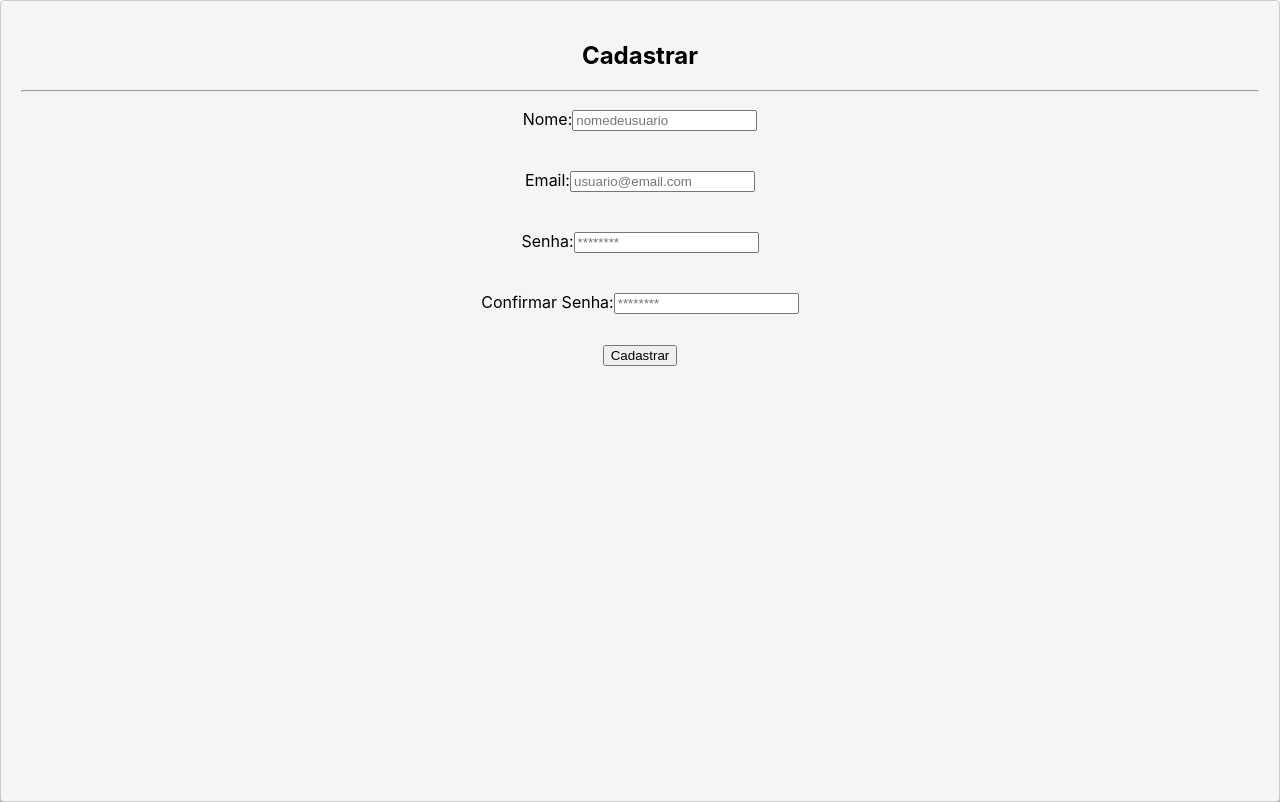
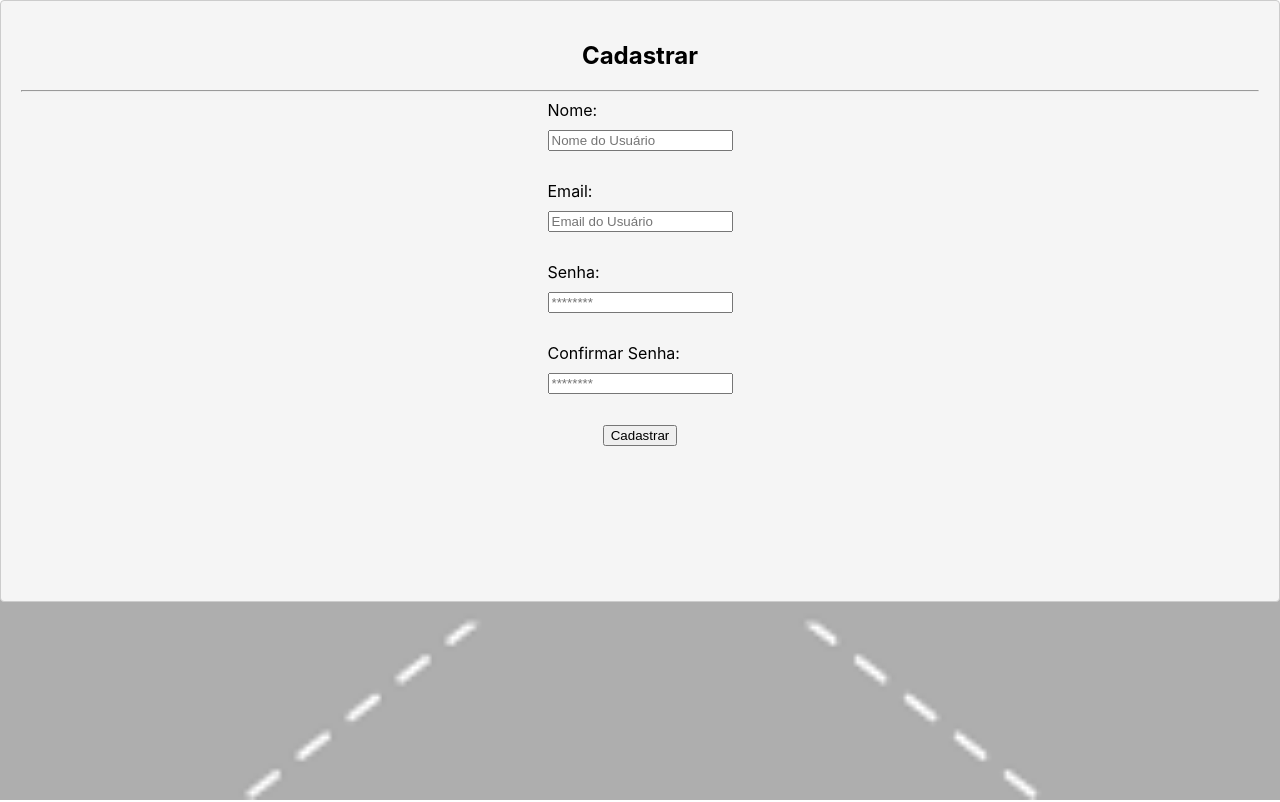
Before and after one commit to Paryblocks/Arscribes, a React (Create React App) app: page /cadastro in a window 1280 px wide. Built offline with nearby package versions, Linux system fonts and the light colour scheme.

Commit message:
Cadastro de Usuário

```diff
--- a/package.json
+++ b/package.json
@@ -6,6 +6,7 @@
     "@testing-library/jest-dom": "^5.14.1",
     "@testing-library/react": "^13.0.0",
     "@testing-library/user-event": "^13.2.1",
+    "firebase": "^9.22.2",
     "react": "^18.2.0",
     "react-dom": "^18.2.0",
     "react-router-dom": "^6.12.0",
--- a/src/App.css
+++ b/src/App.css
@@ -1,5 +1,10 @@
 .App {
   text-align: center;
+}
+
+.container {
+  min-height: 60vh;
+  margin-bottom: 5em;
 }
 
 body {
--- /dev/null
+++ b/src/firebase/config.js
@@ -0,0 +1,15 @@
+import { initializeApp } from "firebase/app";
+import { getFirestore } from "firebase/firestore";
+
+const firebaseConfig = {
+  apiKey: "AIzaSyCg1o4GSTqiamzZIhJR5b6AK-2Yffvwl00",
+  authDomain: "arscribes-3c156.firebaseapp.com",
+  projectId: "arscribes-3c156",
+  storageBucket: "arscribes-3c156.appspot.com",
+  messagingSenderId: "697068104061",
+  appId: "1:697068104061:web:400cbd6d91c17dc3094414"
+};
+
+const app = initializeApp(firebaseConfig);
+const db = getFirestore(app);
+export { db };
--- /dev/null
+++ b/src/hooks/useAuthentication.js
@@ -0,0 +1,66 @@
+import { db } from "../firebase/config"
+
+import { getAuth, createUserWithEmailAndPassword, SignInWithEmailAndPassword, updateProfile, signOut} from 'firebase/auth'
+import { useState, useEffect } from 'react'
+
+export const useAuthentication = () => {
+    const [error, setError] = useState(null)
+    const [loading, setLoading] = useState(null)
+
+    const [cancelled, setCancelled] = useState(false)
+
+    const auth = getAuth()
+
+    function checkIfIsCancelled(){
+        if(cancelled){
+            return
+        }
+    }
+
+    const createUser = async (data) => {
+        checkIfIsCancelled()
+        setLoading(true)
+        setError(null)
+
+        try{
+            const {user} = await createUserWithEmailAndPassword(
+                auth,
+                data.email,
+                data.senha
+            )
+
+            await updateProfile(user, {
+                displayName: data.nome
+            })
+
+            setLoading(false)
+
+            return user
+
+        }catch(error){
+            console.log(error.message)
+            console.log(typeof error.message)
+
+            let systemErrorMessage
+            if(error.message.includes("Password")){
+                systemErrorMessage = "A senha precisa conter pelo menos 6 caracteres."
+            }else if(error.message.includes("email-already")){
+                systemErrorMessage = "E-mail já cadastrado."
+            } else {
+                systemErrorMessage = "Ocorreu um erro, por favor, tente mais tarde."
+            }
+            setError(systemErrorMessage)
+        }
+    }
+
+    useEffect(() => {
+        return () => setCancelled(true)
+    }, [])
+
+    return {
+        auth,
+        createUser,
+        error,
+        loading,
+    }
+}
--- a/src/pages/Cadastro/Cadastro.js
+++ b/src/pages/Cadastro/Cadastro.js
@@ -1,31 +1,68 @@
+import { useAuthentication } from '../../hooks/useAuthentication'
 import styles from './Cadastro.module.css'
+import { useState, useEffect } from 'react'
 
 const Cadastro = () => {
+  const [nome, setNome] = useState("")
+  const [email, setEmail] = useState("")
+  const [senha, setSenha] = useState("")
+  const [confirmSenha, setConfirmSenha] = useState("")
+  const [error, setError] = useState("")
+
+  const { createUser, error: authError, loading } = useAuthentication();
+
+  const handleSubmit = async (e) => {
+    e.preventDefault()
+    setError("")
+
+    const user = {
+      nome,
+      email,
+      senha
+    }
+
+    if(senha !== confirmSenha){
+      setError("As senhas precisam ser iguais!")
+      return
+    }
+
+    const res = await createUser(user)
+
+  }
+
+  useEffect(() => {
+    if(authError){
+      setError(authError)
+    }
+  }, [authError])
+
   return (
     <div className={styles.container}>
         <h2 className={styles.title}>Cadastrar</h2>
         <hr></hr>
-        <form className={styles.form}>
+        <form onSubmit={handleSubmit} className={styles.form}>
             <div>
-                <label htmlFor="nome">Nome:</label>
-                <input className={styles.input} type="text" name="nome" placeholder='nomedeusuario'/>
+                <label>Nome:</label>
+                <input className={styles.input} type="text" name="nome" required placeholder='Nome do Usuário' value={nome} onChange={(e) => setNome(e.target.value)}/>
             </div>
             <div>
-                <label htmlFor="email">Email:</label>
-                <input className={styles.input} type="email" name="email" placeholder='usuario@email.com'/>
+                <label>Email:</label>
+                <input className={styles.input} type="email" name="email" required placeholder='Email do Usuário' value={email} onChange={(e) => setEmail(e.target.value)}/>
             </div>
             <div>
-                <label htmlFor="senha">Senha:</label>
-                <input className={styles.input} type="password" name="senha" placeholder='********'/>
+                <label>Senha:</label>
+                <input className={styles.input} type="password" name="senha" required placeholder='********' value={senha} onChange={(e) => setSenha(e.target.value)}/>
             </div>
             <div>
-                <label htmlFor="csenha">Confirmar Senha:</label>
-                <input className={styles.input} type="password" name="csenha" placeholder='********'/>
+                <label>Confirmar Senha:</label>
+                <input className={styles.input} type="password" name="confirmSenha" required placeholder='********' value={confirmSenha} onChange={(e) => setConfirmSenha(e.target.value)}/>
             </div>
             <div className="alinhar">
-              <input className={styles.button} type='submit' value='Cadastrar'/>
+              {!loading && <button className={styles.button}>Cadastrar</button>}
+              {loading && <button disabled className={styles.button}>Aguarde...</button>}
             </div>
         </form>
+        {error && <p>{error}</p>}
     </div>
   )
 }
--- a/src/pages/Cadastro/Cadastro.module.css
+++ b/src/pages/Cadastro/Cadastro.module.css
@@ -1,5 +1,5 @@
 .container {
-    height: 95vh;
+    height: 70vh;
     padding: 20px;
     background-color: #f5f5f5;
     border: 1px solid #ccc;
@@ -7,8 +7,13 @@
 }
 
 .form{
-    width: 500px;
+    width: 10%;
     margin: 0 auto;
+    display: flex;
+    flex-direction: column;
+    align-items: center;
+    justify-content: center;
+    text-align: left;
 }
 
 .input {
--- a/src/pages/Login/Login.js
+++ b/src/pages/Login/Login.js
@@ -8,8 +8,8 @@ const Login = () => {
         <hr></hr>
         <form className={styles.form}>
             <div>
-                <label htmlFor="ident">Nome ou Email:</label>
-                <input className={styles.input} type="text" name="ident" placeholder='Identificador da Conta'/>
+                <label htmlFor="ident">Email:</label>
+                <input className={styles.input} type="email" name="email" placeholder='usuario@email.com'/>
             </div>
             <div>
                 <label htmlFor="senha">Senha:</label>
```
Also changed, not shown: 1 other file (tests, documents, lock files or other folders).
